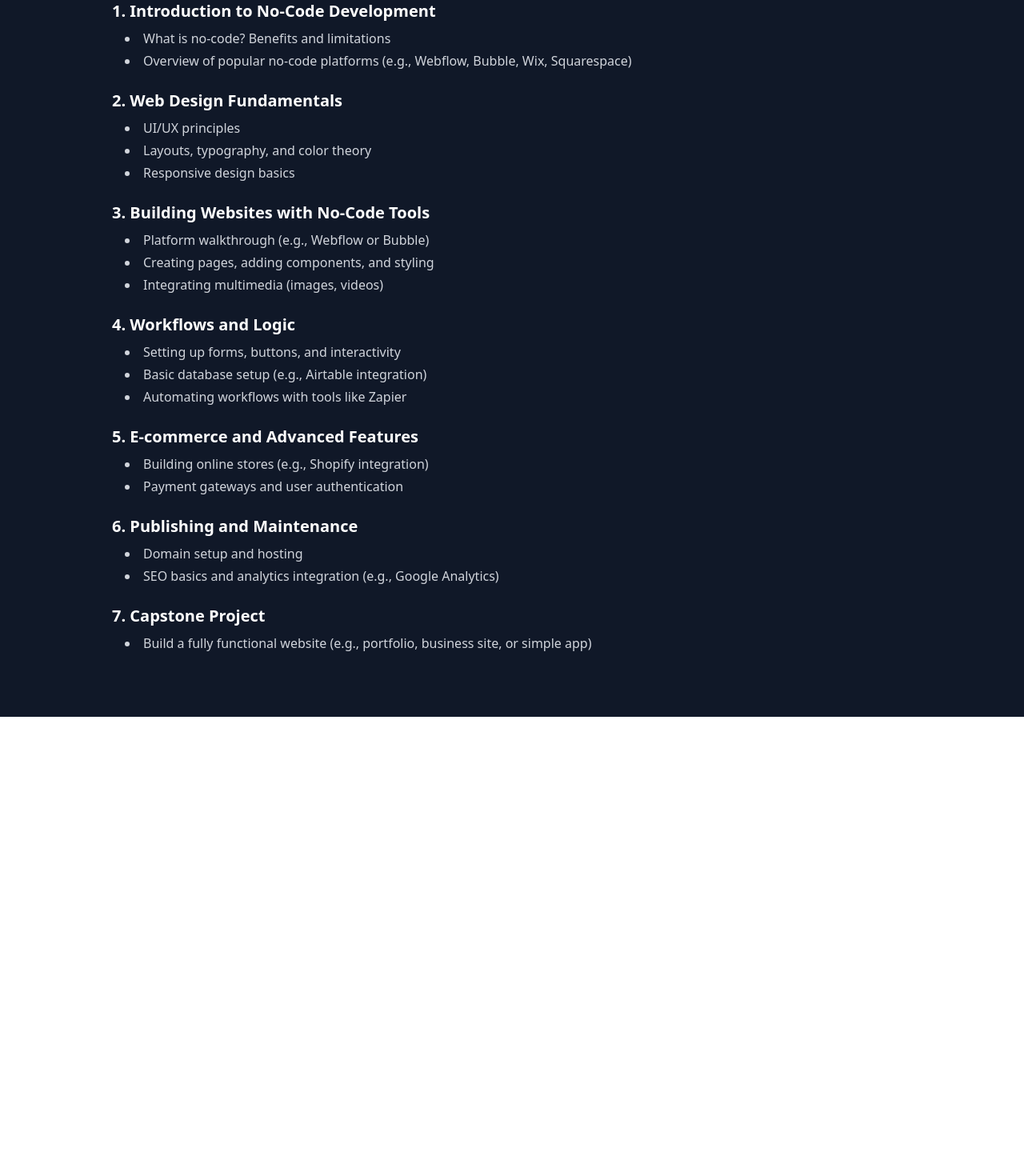
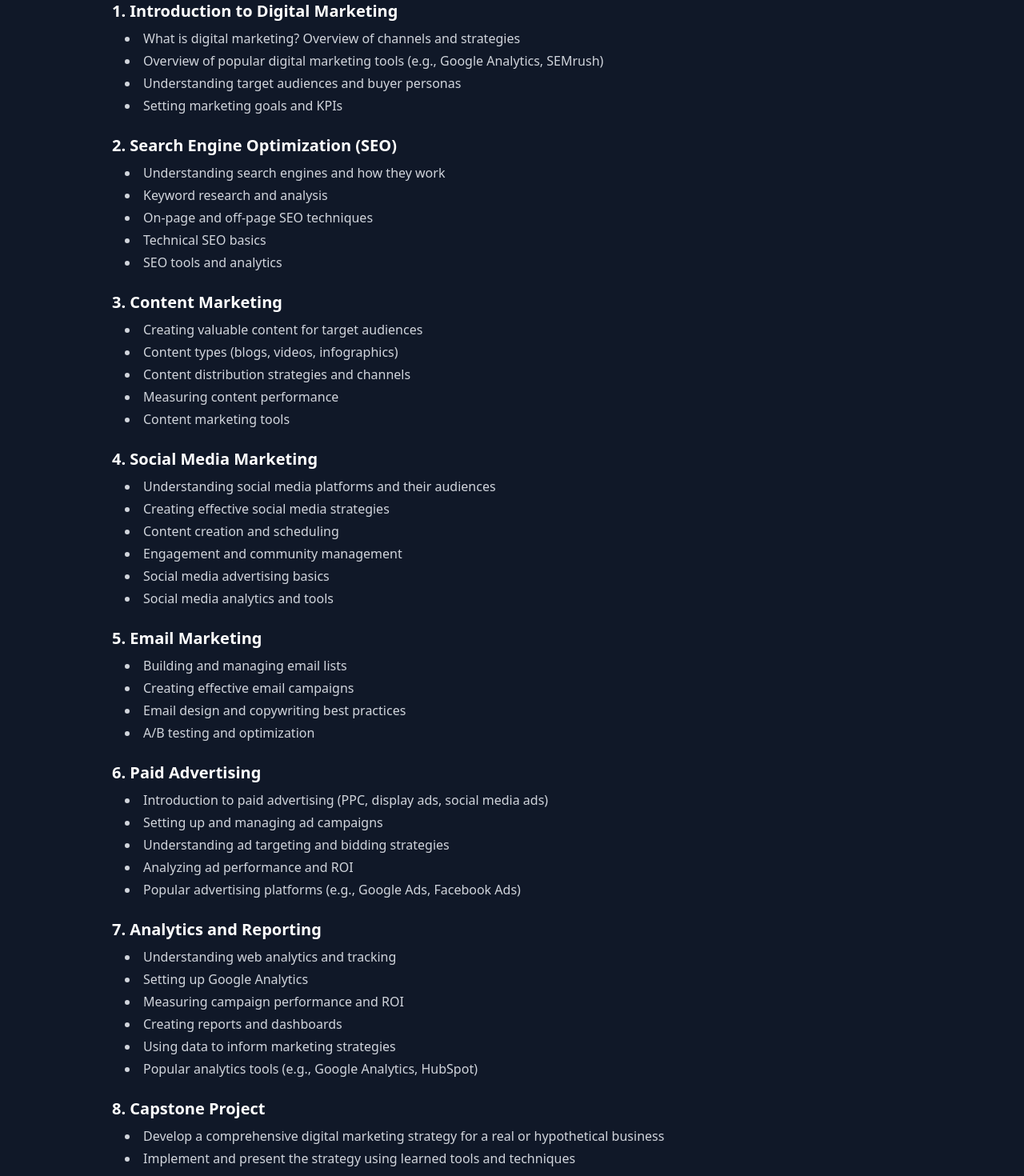
Before and after one commit to Lampnet-Technologies/citaville, a React (Vite) app: page /CourseDetail/digital-marketing in a window 1280 px wide. Shown: the part 1040-2510 px from the top of the page at 80% size. Before the commit the page ends 1936 px from the top, so only its background shows below. Built offline with nearby package versions, Linux system fonts and the light colour scheme.

Commit message:
validated form and updated some contents for course

```diff
--- a/package.json
+++ b/package.json
@@ -15,6 +15,7 @@
     "@sanity/cli": "^4.1.0",
     "@sanity/client": "^7.8.0",
     "@tailwindcss/cli": "^4.1.11",
+    "emailjs-com": "^3.2.0",
     "framer-motion": "^12.23.6",
     "react": "^19.1.0",
     "react-dom": "^19.1.0",
--- a/src/Pages/About.jsx
+++ b/src/Pages/About.jsx
@@ -81,7 +81,7 @@ export const Subscribe = () => {
           subscribe to be the first to hear about our juicy offers
         </h2>
         <form className="flex flex-col gap-6 w-96">
-          <label htmlFor="">Email Address</label>
+          <label htmlFor="mailto:info.laptopcityonline@gmail.com">Email Address</label>
           <input type="email" className="bg-white" />
           <button className="px-6 py-2 rounded bg-gradient-to-tr from-[#446e40] via-[#619b5c] to-[#83D47B] font-extrabold ">
             submit
--- a/src/Pages/ContactUs.jsx
+++ b/src/Pages/ContactUs.jsx
@@ -1,6 +1,7 @@
 import { FiInbox, FiPhone } from "react-icons/fi";
 import { HiLocationMarker } from "react-icons/hi";
 import { LiaInstagram, LiaLinkedin, LiaTwitter } from "react-icons/lia";
+import emailjs from "emailjs-com";
 
 const styles = {
   icons:
@@ -48,7 +49,7 @@ export const ContactUs = () => {
   );
 };
 
-import { useState } from "react";
+import { useState, useRef } from "react";
 
 const formStyles = {
   icons:
@@ -56,6 +57,7 @@ const formStyles = {
 };
 
 export const ContactForm = () => {
+  const formRef = useRef(null);
   const [formData, setFormData] = useState({
     firstName: "",
     lastName: "",
@@ -65,6 +67,7 @@ export const ContactForm = () => {
   });
 
   const [errors, setErrors] = useState({});
+  const [successMessage, setSuccessMessage] = useState("");
 
   const handleChange = (e) => {
     const { name, value } = e.target;
@@ -89,8 +92,17 @@ export const ContactForm = () => {
     setErrors(newErrors);
 
     if (Object.keys(newErrors).length === 0) {
-      console.log("Form submitted successfully:", formData);
+      emailjs
+        .sendForm(
+          "service_qkx572v", // the service ID
+          "template_4etzm1h", // the template ID
+          formRef.current,
+          "S232evyeiRVGwFbXN" // my user ID
+        )
+
       // Reset form or perform API call
+      .then(() => {
+          setSuccessMessage("Message sent successfully!");
       setFormData({
         firstName: "",
         lastName: "",
@@ -98,6 +110,12 @@ export const ContactForm = () => {
         phone: "",
         message: "",
       });
+      setTimeout(() => setSuccessMessage(""), 5000);
+    })
+        .catch((err) => {
+          console.error("EmailJS error:", err);
+          alert("An error has occurred. Please try again later.");
+        });
     }
   };
 
@@ -124,7 +142,7 @@ export const ContactForm = () => {
 
       {/* Right Side - Form */}
       <div className="w-full md:w-1/2 bg-gray-800">
-        <form onSubmit={handleSubmit}>
+        <form ref={formRef} onSubmit={handleSubmit}>
           <div className="flex flex-col space-y-6 ">
             {/* Name Fields */}
             <div className="flex flex-col md:flex-row gap-4">
@@ -202,6 +220,13 @@ export const ContactForm = () => {
               )}
             </div>
 
+            {/* Success Message */}
+            {successMessage && (
+              <p className="text-green-400 text-sm mt-1">
+                {successMessage}
+              </p>
+            )}
+
             {/* Submit Button */}
             <button
               type="submit"
--- a/src/Pages/CourseDetail.jsx
+++ b/src/Pages/CourseDetail.jsx
@@ -6,7 +6,97 @@ const data = [
     slug: "digital-marketing",
     title: "Digital Marketing",
     description:
-      " This course Equip learners to build functional websites and web applications using no-code platforms without programming knowledge",
+      " This course Equip learners with the skills to create and manage effective digital marketing campaigns, including SEO, social media, email marketing, and content creation.",
+    currentStudents: "180 students currently taking this course",
+    duration: "Duration 3-6 weeks",
+    enrollButton: "Enroll Now",
+    CourseTitle: "Curriculum Outline",
+    curriculum: [
+      {
+        step: "1. Introduction to Digital Marketing",
+        bullets: [
+          "What is digital marketing? Overview of channels and strategies",
+          "Overview of popular digital marketing tools (e.g., Google Analytics, SEMrush)",
+          "Understanding target audiences and buyer personas",
+          "Setting marketing goals and KPIs",
+        ],
+      },
+      {
+        step: "2. Search Engine Optimization (SEO)",
+        bullets: [
+          "Understanding search engines and how they work",
+          "Keyword research and analysis",
+          "On-page and off-page SEO techniques",
+          "Technical SEO basics",
+          "SEO tools and analytics",
+        ],
+      },
+      {
+        step: "3. Content Marketing",
+        bullets: [
+          "Creating valuable content for target audiences",
+          "Content types (blogs, videos, infographics)",
+          "Content distribution strategies and channels",
+          "Measuring content performance",
+          "Content marketing tools",
+        ],
+      },
+      {
+        step: "4. Social Media Marketing",
+        bullets: [
+          "Understanding social media platforms and their audiences",
+          "Creating effective social media strategies",
+          "Content creation and scheduling",
+          "Engagement and community management",
+          "Social media advertising basics",
+          "Social media analytics and tools",
+        ],
+      },
+      {
+        step: "5. Email Marketing",
+        bullets: [
+          "Building and managing email lists",
+          "Creating effective email campaigns",
+          "Email design and copywriting best practices",
+          "A/B testing and optimization",
+        ],
+      },
+      {
+        step: "6. Paid Advertising",
+        bullets: [
+          "Introduction to paid advertising (PPC, display ads, social media ads)",
+          "Setting up and managing ad campaigns",
+          "Understanding ad targeting and bidding strategies",
+          "Analyzing ad performance and ROI",
+          "Popular advertising platforms (e.g., Google Ads, Facebook Ads)",
+        ],
+      },
+      {
+        step: "7. Analytics and Reporting",
+        bullets: [
+          "Understanding web analytics and tracking",
+          "Setting up Google Analytics",
+          "Measuring campaign performance and ROI",
+          "Creating reports and dashboards",
+          "Using data to inform marketing strategies",
+          "Popular analytics tools (e.g., Google Analytics, HubSpot)",
+        ],
+      },
+      {
+        step: "8. Capstone Project",
+        bullets: [
+          "Develop a comprehensive digital marketing strategy for a real or hypothetical business",
+          "Implement and present the strategy using learned tools and techniques",
+        ],
+      },
+    ],
+  },
+
+  {
+    slug: "product-design",
+    title: "Product Design",
+    description:
+      " This course Equip learners with the skills to design user-centered products, focusing on UX/UI principles, prototyping, and usability testing.",
     currentStudents: "180 students currently taking this course",
     duration: "Duration 6-8 weeks",
     enrollButton: "Enroll Now",
@@ -17,6 +107,9 @@ const data = [
         bullets: [
           "What is no-code? Benefits and limitations",
           "Overview of popular no-code platforms (e.g., Webflow, Bubble, Wix, Squarespace)",
+          "Understanding the no-code ecosystem",
+          "Identifying use cases for no-code development",
+          "Setting up your no-code environment",
         ],
       },
       {
@@ -25,6 +118,8 @@ const data = [
           "UI/UX principles",
           "Layouts, typography, and color theory",
           "Responsive design basics",
+          "Wireframing and prototyping tools (e.g., Figma, Adobe XD)",
+          "Designing for accessibility and inclusivity",
         ],
       },
       {
@@ -33,6 +128,8 @@ const data = [
           "Platform walkthrough (e.g., Webflow or Bubble)",
           "Creating pages, adding components, and styling",
           "Integrating multimedia (images, videos)",
+          "Using templates and themes",
+          "Customizing designs with CSS (if applicable)",
         ],
       },
       {
@@ -41,6 +138,9 @@ const data = [
           "Setting up forms, buttons, and interactivity",
           "Basic database setup (e.g., Airtable integration)",
           "Automating workflows with tools like Zapier",
+          "Implementing user authentication and roles",
+          "Connecting APIs and external services",
+          "Testing and debugging no-code applications",
         ],
       },
       {
@@ -48,6 +148,10 @@ const data = [
         bullets: [
           "Building online stores (e.g., Shopify integration)",
           "Payment gateways and user authentication",
+          "Advanced features (e.g., dynamic content, user-generated content)",
+          "Integrating third-party services (e.g., email marketing, CRM)",
+          "Performance optimization and best practices",
+          "Security considerations in no-code development",
         ],
       },
       {
@@ -55,76 +159,18 @@ const data = [
         bullets: [
           "Domain setup and hosting",
           "SEO basics and analytics integration (e.g., Google Analytics)",
+          "Monitoring performance and user feedback",
+          "Regular updates and maintenance",
+          "Scaling no-code applications",
+          "Troubleshooting common issues",
         ],
       },
       {
         step: "7. Capstone Project",
         bullets: [
           "Build a fully functional website (e.g., portfolio, business site, or simple app)",
-        ],
-      },
-    ],
-  },
-
-  {
-    slug: "product-design",
-    title: "Product Design",
-    description:
-      " This course Equip learners to build functional websites and web applications using no-code platforms without programming knowledge",
-    currentStudents: "180 students currently taking this course",
-    duration: "Duration 6-8 weeks",
-    enrollButton: "Enroll Now",
-    CourseTitle: "Curriculum Outline",
-    curriculum: [
-      {
-        step: "1. Introduction to No-Code Development",
-        bullets: [
-          "What is no-code? Benefits and limitations",
-          "Overview of popular no-code platforms (e.g., Webflow, Bubble, Wix, Squarespace)",
-        ],
-      },
-      {
-        step: "2. Web Design Fundamentals",
-        bullets: [
-          "UI/UX principles",
-          "Layouts, typography, and color theory",
-          "Responsive design basics",
-        ],
-      },
-      {
-        step: "3. Building Websites with No-Code Tools",
-        bullets: [
-          "Platform walkthrough (e.g., Webflow or Bubble)",
-          "Creating pages, adding components, and styling",
-          "Integrating multimedia (images, videos)",
-        ],
-      },
-      {
-        step: "4. Workflows and Logic",
-        bullets: [
-          "Setting up forms, buttons, and interactivity",
-          "Basic database setup (e.g., Airtable integration)",
-          "Automating workflows with tools like Zapier",
-        ],
-      },
-      {
-        step: "5. E-commerce and Advanced Features",
-        bullets: [
-          "Building online stores (e.g., Shopify integration)",
-          "Payment gateways and user authentication",
-        ],
-      },
-      {
-        step: "6. Publishing and Maintenance",
-        bullets: [
-          "Domain setup and hosting",
-          "SEO basics and analytics integration (e.g., Google Analytics)",
-        ],
-      },
-      {
-        step: "7. Capstone Project",
-        bullets: [
-          "Build a fully functional website (e.g., portfolio, business site, or simple app)",
+          "Implement learned skills and tools",
+          "Present the project, including design choices and functionality",
         ],
       },
     ],
--- a/src/Pages/data.js
+++ b/src/Pages/data.js
@@ -62,7 +62,7 @@ export const data = {
         id: 1,
         title: "Software Engineering",
         description:
-          "Your learning  path to endless growth, your learning path to endless growth, your learning path to endless growth, your learning path to endless growth, your learning path to endless growth.",
+          "Master the art of coding and software development with our comprehensive courses designed for all skill levels. Transform your career with hands-on projects and expert guidance that will take you from beginner to professional.",
         buttonText: "Learn more",
         image: "/product-design.svg",
       },
@@ -70,7 +70,7 @@ export const data = {
         id: 2,
         title: "Software Engineering",
         description:
-          "Your learning  path to endless growth, your learning path to endless growth, your learning path to endless growth, your learning path to endless growth, your learning path to endless growth.",
+          "Master the art of coding and software development with our comprehensive courses designed for all skill levels. Transform your career with hands-on projects and expert guidance that will take you from beginner to professional.",
         buttonText: "Learn more",
         image: "/product-design.svg",
       },
@@ -78,7 +78,7 @@ export const data = {
         id: 3,
         title: "Software Engineering",
         description:
-          "Your learning  path to endless growth, your learning path to endless growth, your learning path to endless growth, your learning path to endless growth, your learning path to endless growth.",
+          "Master the art of coding and software development with our comprehensive courses designed for all skill levels. Transform your career with hands-on projects and expert guidance that will take you from beginner to professional.",
         buttonText: "Learn more",
         image: "/product-design.svg",
       },
@@ -86,7 +86,7 @@ export const data = {
         id: 4,
         title: "Software Engineering",
         description:
-          "Your learning  path to endless growth, your learning path to endless growth, your learning path to endless growth, your learning path to endless growth, your learning path to endless growth.",
+          "Master the art of coding and software development with our comprehensive courses designed for all skill levels. Transform your career with hands-on projects and expert guidance that will take you from beginner to professional.",
         buttonText: "Learn more",
         image: "/product-design.svg",
       },
@@ -94,7 +94,7 @@ export const data = {
         id: 5,
         title: "Software Engineering",
         description:
-          "Your learning  path to endless growth, your learning path to endless growth, your learning path to endless growth, your learning path to endless growth, your learning path to endless growth.",
+          "Master the art of coding and software development with our comprehensive courses designed for all skill levels. Transform your career with hands-on projects and expert guidance that will take you from beginner to professional.",
         buttonText: "Learn more",
         image: "/product-design.svg",
       },
@@ -102,7 +102,7 @@ export const data = {
         id: 6,
         title: "Software Engineering",
         description:
-          "Your learning  path to endless growth, your learning path to endless growth, your learning path to endless growth, your learning path to endless growth, your learning path to endless growth.",
+          "Master the art of coding and software development with our comprehensive courses designed for all skill levels. Transform your career with hands-on projects and expert guidance that will take you from beginner to professional.",
         buttonText: "Learn more",
         image: "/product-design.svg",
       },
@@ -113,7 +113,7 @@ export const data = {
         id: 1,
         title: "Hardware Engineering",
         description:
-          "Your learning  path to endless growth, your learning path to endless growth, your learning path to endless growth, your learning path to endless growth, your learning path to endless growth.",
+          "The future of technology starts here. Dive into the world of hardware engineering with our specialized courses that cover everything from circuit design to embedded systems. Equip yourself with the skills needed to innovate and excel in the tech industry.",
         buttonText: "Learn more",
         image: "/product-design.svg",
       },
@@ -121,7 +121,7 @@ export const data = {
         id: 2,
         title: "Hardware Engineering",
         description:
-          "Your learning  path to endless growth, your learning path to endless growth, your learning path to endless growth, your learning path to endless growth, your learning path to endless growth.",
+          "The future of technology starts here. Dive into the world of hardware engineering with our specialized courses that cover everything from circuit design to embedded systems. Equip yourself with the skills needed to innovate and excel in the tech industry.",
         buttonText: "Learn more",
         image: "/product-design.svg",
       },
@@ -129,7 +129,7 @@ export const data = {
         id: 3,
         title: "Hardware Engineering",
         description:
-          "Your learning  path to endless growth, your learning path to endless growth, your learning path to endless growth, your learning path to endless growth, your learning path to endless growth.",
+          "The future of technology starts here. Dive into the world of hardware engineering with our specialized courses that cover everything from circuit design to embedded systems. Equip yourself with the skills needed to innovate and excel in the tech industry.",
         buttonText: "Learn more",
         image: "/product-design.svg",
       },
@@ -137,7 +137,7 @@ export const data = {
         id: 4,
         title: "Hardware Engineering",
         description:
-          "Your learning  path to endless growth, your learning path to endless growth, your learning path to endless growth, your learning path to endless growth, your learning path to endless growth.",
+          "The future of technology starts here. Dive into the world of hardware engineering with our specialized courses that cover everything from circuit design to embedded systems. Equip yourself with the skills needed to innovate and excel in the tech industry.",
         buttonText: "Learn more",
         image: "/product-design.svg",
       },
@@ -145,7 +145,7 @@ export const data = {
         id: 5,
         title: "Hardware Engineering",
         description:
-          "Your learning  path to endless growth, your learning path to endless growth, your learning path to endless growth, your learning path to endless growth, your learning path to endless growth.",
+          "The future of technology starts here. Dive into the world of hardware engineering with our specialized courses that cover everything from circuit design to embedded systems. Equip yourself with the skills needed to innovate and excel in the tech industry.",
         buttonText: "Learn more",
         image: "/product-design.svg",
       },
@@ -153,7 +153,7 @@ export const data = {
         id: 6,
         title: "Hardware Engineering",
         description:
-          "Your learning  path to endless growth, your learning path to endless growth, your learning path to endless growth, your learning path to endless growth, your learning path to endless growth.",
+          "The future of technology starts here. Dive into the world of hardware engineering with our specialized courses that cover everything from circuit design to embedded systems. Equip yourself with the skills needed to innovate and excel in the tech industry.",
         buttonText: "Learn more",
         image: "/product-design.svg",
       },
```
Also changed, not shown: src/Pages/Courses.jsx (+19 -19 lines), 1 other file (tests, documents, lock files or other folders).
